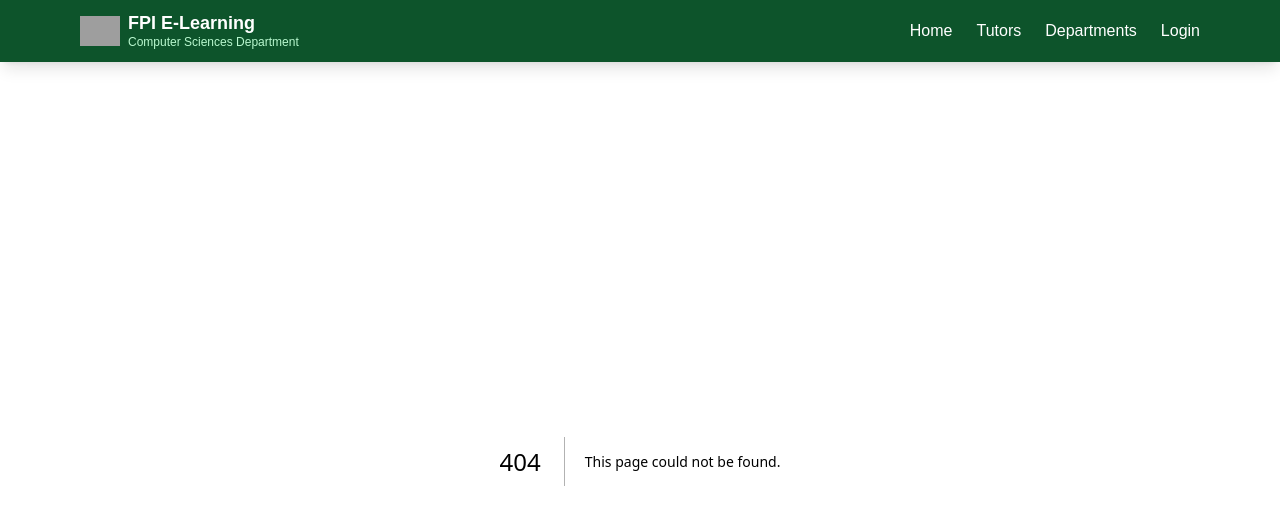
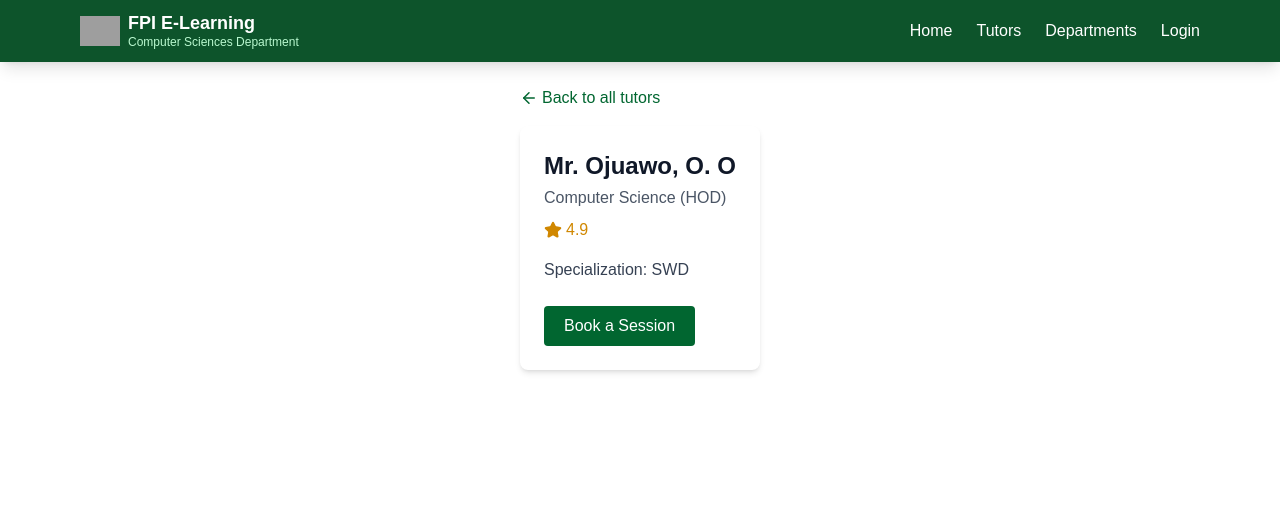
Before and after one commit to Emmyprince16/tutor-elearning-app, a Next.js app: page /tutors/1 in a window 1280 px wide. Before the commit this address had no page. Shown: the top 524 px of the page. Built offline with nearby package versions, Linux system fonts and the light colour scheme; grey boxes are pictures that could not be loaded.

Commit message:
Add dynamic tutor profile pages with navigation

```diff
--- a/app/components/TutorCard.js
+++ b/app/components/TutorCard.js
@@ -1,14 +1,20 @@
 "use client";
 
+import Link from "next/link";
 import { useState } from "react";
 import { Star } from "lucide-react";
+
 
 function TutorCard(props) {
   const [booked, setBooked] = useState(false);
 
   return (
     <div className="bg-white rounded-lg shadow-md p-4 hover:shadow-xl transition-shadow">
-      <h2 className="text-xl font-bold text-gray-900">{props.name}</h2>
+     <Link href={`/tutors/${props.id}`}>
+  <h2 className="text-xl font-bold text-gray-900 hover:text-green-800 transition-colors cursor-pointer">
+    {props.name}
+  </h2>
+</Link>
       <p className="text-gray-600">Subject: {props.subject}</p>
       <p className="text-yellow-600 flex items-center gap-1">
   <Star size={16} fill="currentColor" />
--- a/app/page.js
+++ b/app/page.js
@@ -62,6 +62,7 @@ export default function Home() {
            {filteredTutors.map((tutor) => (
   <TutorCard
     key={tutor.id}
+    id={tutor.id}
     name={tutor.name}
     subject={tutor.subject}
     rating={tutor.rating}
--- /dev/null
+++ b/app/tutors/[id]/page.js
@@ -0,0 +1,39 @@
+import { tutors } from "../../data/tutors";
+import { Star, ArrowLeft } from "lucide-react";
+import Link from "next/link";
+
+export default function TutorProfile({ params }) {
+  const tutor = tutors.find((t) => t.id === parseInt(params.id));
+
+  if (!tutor) {
+    return <p className="p-6">Tutor not found.</p>;
+  }
+
+  return (
+    <div className="max-w-2xl mx-auto p-6">
+      <Link
+        href="/"
+        className="inline-flex items-center gap-1 text-green-800 mb-4 hover:underline"
+      >
+        <ArrowLeft size={18} />
+        Back to all tutors
+      </Link>
+
+      <div className="bg-white rounded-lg shadow-md p-6">
+        <h1 className="text-2xl font-bold text-gray-900">{tutor.name}</h1>
+        <p className="text-gray-600 mt-1">{tutor.subject}</p>
+        <p className="text-yellow-600 flex items-center gap-1 mt-2">
+          <Star size={18} fill="currentColor" />
+          {tutor.rating}
+        </p>
+        <p className="mt-4 text-gray-700">
+          Specialization: <span className="font-medium">{tutor.option}</span>
+        </p>
+
+        <button className="mt-6 bg-green-800 text-white px-5 py-2 rounded font-medium hover:bg-green-900 transition-colors">
+          Book a Session
+        </button>
+      </div>
+    </div>
+  );
+}
```
Lines whose indentation alone changed are shown as unchanged.
